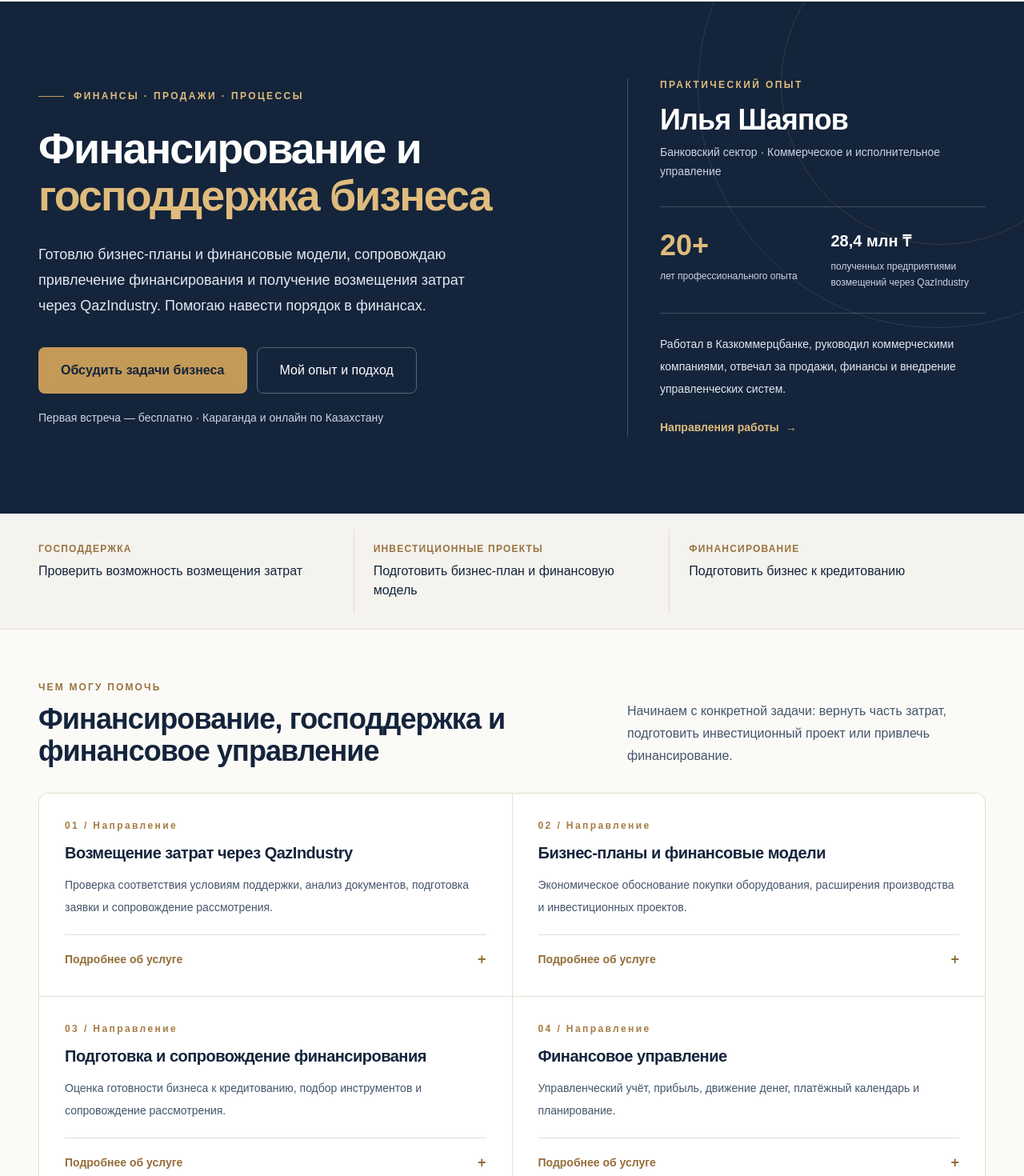
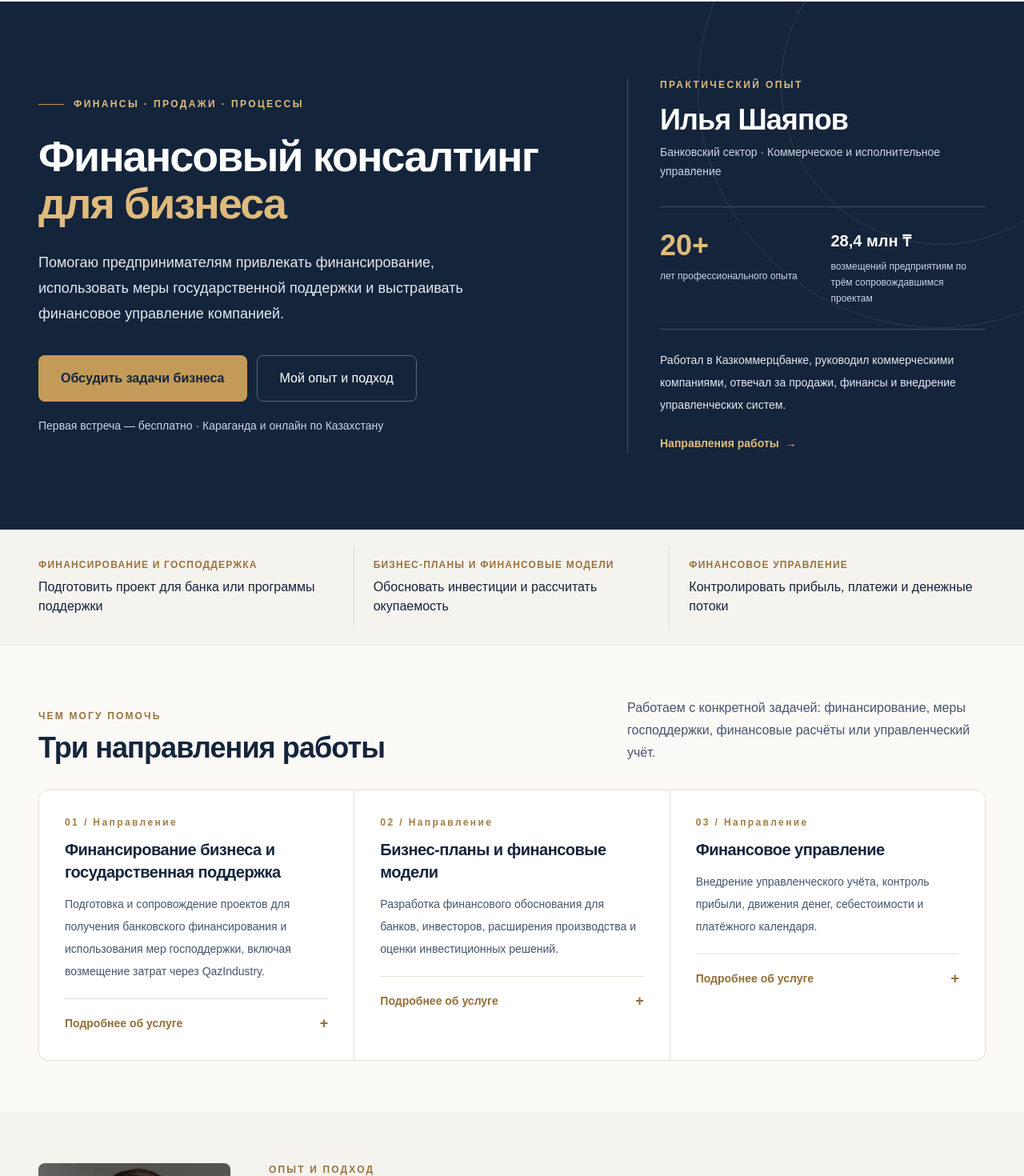
Before and after one commit to 19ilya77sh-cell/finance-consulting-landing, a Next.js app: page / in a window 1280 px wide. Shown: the part 79-1549 px from the top of the page at 80% size. Built offline with nearby package versions, Linux system fonts and the light colour scheme.

Commit message:
Align landing page with agreed three-pillar FinControl positioning

```diff
--- a/app/page.tsx
+++ b/app/page.tsx
@@ -5,51 +5,39 @@ export default function Home() {
   const services = [
   {
     "number": "01",
-    "title": "Возмещение затрат через QazIndustry",
-    "text": "Проверка соответствия условиям поддержки, анализ документов, подготовка заявки и сопровождение рассмотрения.",
+    "title": "Финансирование бизнеса и государственная поддержка",
+    "text": "Подготовка и сопровождение проектов для получения банковского финансирования и использования мер господдержки, включая возмещение затрат через QazIndustry.",
     "steps": [
-      "Проверка применимости мер поддержки",
-      "Анализ комплекта подтверждающих документов",
-      "Подготовка заявки и обоснований",
-      "Сопровождение рассмотрения и ответов на замечания"
+      "Анализ потребности в финансировании и финансового состояния бизнеса",
+      "Подбор подходящих банковских и государственных инструментов",
+      "Проверка наличия документов, подготовка заявки и финансовых обоснований",
+      "Сопровождение рассмотрения, ответы на запросы и замечания"
     ],
-    "result": "Подготовленная заявка; решение о возмещении принимает оператор."
+    "result": "Подготовленный проект и сопровождение его рассмотрения. Одобрение кредита, субсидии или возмещения не гарантируется."
   },
   {
     "number": "02",
     "title": "Бизнес-планы и финансовые модели",
-    "text": "Экономическое обоснование покупки оборудования, расширения производства и инвестиционных проектов.",
+    "text": "Разработка финансового обоснования для банков, инвесторов, расширения производства и оценки инвестиционных решений.",
     "steps": [
-      "Анализ исходных данных и инвестиций",
-      "Прогноз доходов, затрат и денежных потоков",
-      "Расчёт окупаемости и долговой нагрузки",
-      "Подготовка финансовой модели и бизнес-плана"
+      "Изучение проекта и сбор исходных данных",
+      "Прогноз выручки, расходов и движения денежных средств",
+      "Расчёт окупаемости, рентабельности и нагрузки по кредитам",
+      "Подготовка модели и бизнес-плана под задачу заказчика"
     ],
-    "result": "Расчёты для банка, инвестора или собственника."
+    "result": "Финансовая модель и бизнес-план с понятными расчётами для принятия решений и подачи на рассмотрение."
   },
   {
     "number": "03",
-    "title": "Подготовка и сопровождение финансирования",
-    "text": "Оценка готовности бизнеса к кредитованию, подбор инструментов и сопровождение рассмотрения.",
+    "title": "Финансовое управление",
+    "text": "Внедрение управленческого учёта, контроль прибыли, движения денег, себестоимости и платёжного календаря.",
     "steps": [
-      "Оценка кредитоспособности и долговой нагрузки",
-      "Сравнение доступных финансовых инструментов",
-      "Подготовка расчётов и документов",
-      "Ответы на запросы финансирующей стороны"
+      "Диагностика финансовых данных и процессов",
+      "Настройка управленческих отчётов и правил учёта",
+      "Планирование денежных потоков и обязательств",
+      "Обучение сотрудников и сопровождение"
     ],
-    "result": "Подготовленный проект; одобрение финансирования не гарантируется."
-  },
-  {
-    "number": "04",
-    "title": "Финансовое управление",
-    "text": "Управленческий учёт, прибыль, движение денег, платёжный календарь и планирование.",
-    "steps": [
-      "Диагностика данных и процессов",
-      "Настройка финансовой отчётности",
-      "Внедрение платёжного календаря",
-      "Обучение и сопровождение"
-    ],
-    "result": "Понятные цифры для контроля финансов и управленческих решений."
+    "result": "Инструменты для контроля финансового результата и планирования работы компании."
   }
 ];
 
@@ -113,23 +101,23 @@ export default function Home() {
     "featured": true
   },
   {
-    "title": "QazIndustry — сопровождение",
+    "title": "Финансирование и господдержка",
     "price": "после оценки проекта",
-    "description": "Документы и заявка на возмещение понесённых затрат.",
+    "description": "Подготовка и сопровождение заявок в банки и по мерам поддержки, включая QazIndustry.",
     "items": [
-      "Проверка применимости мер поддержки",
-      "Анализ документов и подготовка заявки",
-      "Сопровождение рассмотрения без гарантии выплаты"
+      "Анализ условий программ и требований банков",
+      "Подготовка документов и заявок",
+      "Сопровождение рассмотрения без гарантии одобрения"
     ]
   },
   {
-    "title": "Подготовка к финансированию",
+    "title": "Финансовое управление",
     "price": "после оценки проекта",
-    "description": "Финансовый анализ и сопровождение кредитного проекта.",
+    "description": "Внедрение управленческого учёта, финансовых отчётов и платёжного календаря.",
     "items": [
-      "Оценка финансового состояния",
-      "Подбор инструментов и обоснование",
-      "Подготовка материалов для банка"
+      "Диагностика финансовых данных",
+      "Настройка отчётов и платёжного календаря",
+      "Обучение и сопровождение"
     ]
   }
 ];
@@ -178,8 +166,8 @@ export default function Home() {
         <div className="relative mx-auto grid max-w-7xl gap-10 px-4 py-16 sm:px-6 sm:py-20 lg:grid-cols-[1.2fr_0.8fr] lg:items-center lg:gap-16 lg:px-12 lg:py-24">
           <div className="min-w-0">
             <p className="mb-7 flex items-center gap-3 text-xs font-semibold uppercase tracking-[0.2em] text-[#dfbb7d]"><span className="h-px w-8 bg-[#c49a58]" />Финансы · Продажи · Процессы</p>
-            <h1 className="max-w-2xl text-[clamp(2.35rem,4.2vw,4.1rem)] font-semibold leading-[1.09] tracking-[-0.035em]">Финансирование и <span className="text-[#dfbb7d]">господдержка бизнеса</span></h1>
-            <p className="mt-7 max-w-xl text-base leading-8 text-slate-200 sm:text-lg">Готовлю бизнес-планы и финансовые модели, сопровождаю привлечение финансирования и получение возмещения затрат через QazIndustry. Помогаю навести порядок в финансах.</p>
+            <h1 className="max-w-2xl text-[clamp(2.35rem,4.2vw,4.1rem)] font-semibold leading-[1.09] tracking-[-0.035em]">Финансовый консалтинг <span className="text-[#dfbb7d]">для бизнеса</span></h1>
+            <p className="mt-7 max-w-xl text-base leading-8 text-slate-200 sm:text-lg">Помогаю предпринимателям привлекать финансирование, использовать меры государственной поддержки и выстраивать финансовое управление компанией.</p>
             <div className="mt-9 flex flex-col gap-3 sm:flex-row">
               <a href="#contacts" className="inline-flex min-h-14 items-center justify-center rounded-lg bg-[#c49a58] px-7 py-4 text-center font-semibold text-[#14243b] transition hover:bg-[#dfbb7d]">Обсудить задачи бизнеса</a>
               <a href="#about" className="inline-flex min-h-14 items-center justify-center rounded-lg border border-white/30 px-7 py-4 text-center font-medium text-white transition hover:border-white">Мой опыт и подход</a>
@@ -192,7 +180,7 @@ export default function Home() {
             <p className="mt-2 text-sm leading-6 text-slate-300">Банковский сектор · Коммерческое и исполнительное управление</p>
             <div className="mt-8 grid grid-cols-2 gap-5 border-y border-white/20 py-7">
               <div><p className="text-4xl font-semibold text-[#dfbb7d]">20+</p><p className="mt-2 text-xs leading-5 text-slate-300">лет профессионального опыта</p></div>
-              <div><p className="text-xl font-semibold">28,4 млн ₸</p><p className="mt-2 text-xs leading-5 text-slate-300">полученных предприятиями возмещений через QazIndustry</p></div>
+              <div><p className="text-xl font-semibold">28,4 млн ₸</p><p className="mt-2 text-xs leading-5 text-slate-300">возмещений предприятиям по трём сопровождавшимся проектам</p></div>
             </div>
             <p className="mt-6 text-sm leading-7 text-slate-200">Работал в Казкоммерцбанке, руководил коммерческими компаниями, отвечал за продажи, финансы и внедрение управленческих систем.</p>
             <a href="#services" className="mt-6 inline-flex items-center gap-2 text-sm font-semibold text-[#dfbb7d] transition hover:text-white">Направления работы <span aria-hidden="true">→</span></a>
@@ -201,9 +189,9 @@ export default function Home() {
       </section>
       <section className="border-b border-[#e7e1d6] bg-[#f5f3ee]">
         <div className="mx-auto grid max-w-7xl px-4 py-5 sm:grid-cols-3 sm:px-6 lg:px-12">
-          <div className="border-b border-[#e2ddd2] py-4 sm:border-b-0 sm:border-r sm:pr-6"><p className="text-xs font-semibold uppercase tracking-widest text-[#997340]">Господдержка</p><p className="mt-2 font-medium text-[#14243b]">Проверить возможность возмещения затрат</p></div>
-          <div className="border-b border-[#e2ddd2] py-4 sm:border-b-0 sm:border-r sm:px-6"><p className="text-xs font-semibold uppercase tracking-widest text-[#997340]">Инвестиционные проекты</p><p className="mt-2 font-medium text-[#14243b]">Подготовить бизнес-план и финансовую модель</p></div>
-          <div className="py-4 sm:pl-6"><p className="text-xs font-semibold uppercase tracking-widest text-[#997340]">Финансирование</p><p className="mt-2 font-medium text-[#14243b]">Подготовить бизнес к кредитованию</p></div>
+          <div className="border-b border-[#e2ddd2] py-4 sm:border-b-0 sm:border-r sm:pr-6"><p className="text-xs font-semibold uppercase tracking-widest text-[#997340]">Финансирование и господдержка</p><p className="mt-2 font-medium text-[#14243b]">Подготовить проект для банка или программы поддержки</p></div>
+          <div className="border-b border-[#e2ddd2] py-4 sm:border-b-0 sm:border-r sm:px-6"><p className="text-xs font-semibold uppercase tracking-widest text-[#997340]">Бизнес-планы и финансовые модели</p><p className="mt-2 font-medium text-[#14243b]">Обосновать инвестиции и рассчитать окупаемость</p></div>
+          <div className="py-4 sm:pl-6"><p className="text-xs font-semibold uppercase tracking-widest text-[#997340]">Финансовое управление</p><p className="mt-2 font-medium text-[#14243b]">Контролировать прибыль, платежи и денежные потоки</p></div>
         </div>
       </section>
 
@@ -212,11 +200,11 @@ export default function Home() {
           <div className="flex flex-col justify-between gap-4 md:flex-row md:items-end">
             <div>
               <p className="text-xs font-semibold uppercase tracking-[0.18em] text-[#997340]">Чем могу помочь</p>
-              <h2 className="mt-3 max-w-2xl text-3xl font-semibold tracking-tight text-[#14243b] sm:text-4xl">Финансирование, господдержка и финансовое управление</h2>
+              <h2 className="mt-3 max-w-2xl text-3xl font-semibold tracking-tight text-[#14243b] sm:text-4xl">Три направления работы</h2>
             </div>
-            <p className="max-w-md leading-7 text-slate-600">Начинаем с конкретной задачи: вернуть часть затрат, подготовить инвестиционный проект или привлечь финансирование.</p>
+            <p className="max-w-md leading-7 text-slate-600">Работаем с конкретной задачей: финансирование, меры господдержки, финансовые расчёты или управленческий учёт.</p>
           </div>
-          <div className="mt-8 grid gap-px overflow-hidden rounded-xl border border-[#e5ded1] bg-[#e5ded1] md:grid-cols-2">
+          <div className="mt-8 grid gap-px overflow-hidden rounded-xl border border-[#e5ded1] bg-[#e5ded1] md:grid-cols-3">
             {services.map((service) => (
               <article key={service.number} className="bg-white p-6 sm:p-8">
                 <p className="text-xs font-semibold tracking-[0.2em] text-[#a57b42]">{service.number} / Направление</p>
@@ -274,8 +262,8 @@ export default function Home() {
         <div className="mx-auto grid max-w-7xl gap-7 px-4 sm:px-6 lg:grid-cols-[0.9fr_1.1fr] lg:gap-16 lg:px-12">
           <div>
             <p className="text-xs font-semibold uppercase tracking-[0.18em] text-[#dfbb7d]">Результат работы</p>
-            <h2 className="mt-3 max-w-lg text-3xl font-semibold leading-tight tracking-tight sm:text-4xl">От конкретной задачи к подготовленным документам.</h2>
-            <p className="mt-5 max-w-md leading-7 text-slate-300">Помогаю оценить применимость программ поддержки, финансовую устойчивость проекта и подготовить материалы для его рассмотрения.</p>
+            <h2 className="mt-3 max-w-lg text-3xl font-semibold leading-tight tracking-tight sm:text-4xl">Финансовые решения для развития бизнеса.</h2>
+            <p className="mt-5 max-w-md leading-7 text-slate-300">Оцениваем финансовые возможности предприятия, готовим обоснования для финансирования и настраиваем контроль денежных потоков.</p>
           </div>
           <div className="grid gap-0 sm:grid-cols-2">
             {results.map((result, index) => (
@@ -331,7 +319,7 @@ export default function Home() {
           <div className="flex flex-col justify-between gap-4 md:flex-row md:items-end">
             <div>
               <p className="text-xs font-semibold uppercase tracking-[0.18em] text-[#997340]">Стоимость услуг</p>
-              <h2 className="mt-3 text-3xl font-semibold tracking-tight text-[#14243b] sm:text-4xl">Услуги и ориентиры стоимости</h2>
+              <h2 className="mt-3 text-3xl font-semibold tracking-tight text-[#14243b] sm:text-4xl">Стоимость и условия сотрудничества</h2>
             </div>
             <p className="max-w-md text-sm leading-7 text-slate-600">Точный состав работ и цена определяются после оценки проекта и исходных документов.</p>
           </div>
@@ -362,8 +350,8 @@ export default function Home() {
           </div>
           <div className="mt-5 flex flex-col gap-5 rounded-xl border border-[#e2d9cb] bg-white p-6 sm:p-7 lg:flex-row lg:items-center lg:justify-between">
             <div className="max-w-3xl">
-              <p className="text-xs font-semibold uppercase tracking-[0.16em] text-[#997340]">Дополнительные направления</p>
-              <h3 className="mt-2 text-xl font-semibold text-[#14243b]">Финансовое управление · Продажи · Бизнес-процессы</h3>
+              <p className="text-xs font-semibold uppercase tracking-[0.16em] text-[#997340]">Другие задачи бизнеса</p>
+              <h3 className="mt-2 text-xl font-semibold text-[#14243b]">Развитие продаж · Оптимизация бизнес-процессов</h3>
               <p className="mt-2 text-sm leading-7 text-slate-600">Стоимость рассчитывается индивидуально после обсуждения задачи, объёма работ и ожидаемого результата.</p>
             </div>
             <a href="#contacts" className="inline-flex min-h-12 shrink-0 items-center justify-center rounded-lg bg-[#14243b] px-6 py-3 text-center text-sm font-semibold text-white transition hover:bg-[#253e5c]">Оставить заявку</a>
```
